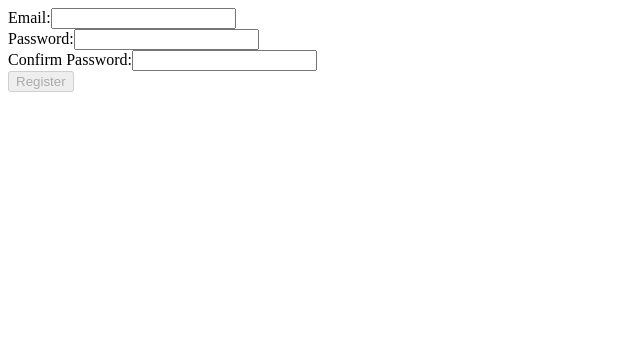
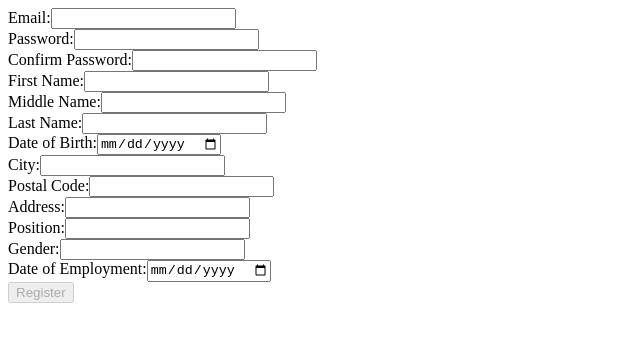
Before and after one commit to viktorcsanak/employee_ms, an Angular app in the folder frontend/: page /register in a window 1280 px wide. Shown: the top 342 px of the page, without its empty margins (0-640 px from the left). Built offline with nearby package versions, Linux system fonts and the light colour scheme.

Commit message:
Update user schema and register form

```diff
--- a/frontend/src/app/login/login.component.ts
+++ b/frontend/src/app/login/login.component.ts
@@ -2,7 +2,6 @@ import { Component } from '@angular/core';
 import { HttpClient, HttpErrorResponse } from '@angular/common/http';
 import { Router } from '@angular/router';
 import { NgForm } from '@angular/forms';
-import { environment } from './env';
 import { catchError, throwError } from 'rxjs';
 
 @Component({
@@ -24,7 +23,7 @@ export class LoginComponent {
         const { email, password } = loginForm.value;
         this.loginData.email = email;
         this.loginData.password = password;
-        this.http.post('api/auth/login', this.loginData).pipe(
+        this.http.post('/api/auth/login', this.loginData).pipe(
             catchError((error: HttpErrorResponse) => {
                 if (error.status == 401) {
                     return throwError('Invalid username or password');
--- a/frontend/src/app/register/register.component.html
+++ b/frontend/src/app/register/register.component.html
@@ -2,15 +2,56 @@
     <form (ngSubmit)="onSubmit(registerForm)" #registerForm="ngForm">
         <div class="form-group">
             <label for="email">Email:</label>
-            <input type="email" id="email" name="email" ngModel required email>
+            <input type="email" id="email" name="email" [(ngModel)]="registerData.email" required email>
         </div>
+        <p *ngIf="emailTakenError" class="error">{{ emailTakenError }}</p>
         <div class="form-group">
             <label for="password">Password:</label>
-            <input type="password" id="password" name="password" ngModel required minlength="6">
+            <input type="password" id="password" name="password" [(ngModel)]="registerData.password" required minlength="6">
         </div>
         <div class="form-group">
             <label for="confirmPassword">Confirm Password:</label>
-            <input type="password" id="confirmPassword" name="confirmPassword" ngModel required minlength="6">
+            <input type="password" id="confirmPassword" name="confirmPassword" [(ngModel)]="registerData.confirmPassword" required minlength="6">
+        </div>
+        <div class="form-group">
+            <label for="firstName">First Name:</label>
+            <input type="firstName" id="firstName" name="firstName" [(ngModel)]="registerData.firstName" required>
+        </div>
+        <div class="form-group">
+            <label for="MiddleName">Middle Name:</label>
+            <input type="MiddleName" id="MiddleName" name="MiddleName" [(ngModel)]="registerData.middleName">
+        </div>
+        <div class="form-group">
+            <label for="LastName">Last Name:</label>
+            <input type="LastName" id="LastName" name="LastName" [(ngModel)]="registerData.lastName" required>
+        </div>
+        <div class="form-group">
+            <label for="dateOfBirth">Date of Birth:</label>
+            <input type="date" id="dateOfBirth" name="dateOfBirth" [(ngModel)]="registerData.dateOfBirth" required>
+        </div>
+        <div class="form-group">
+            <label for="city">City:</label>
+            <input type="city" id="city" name="city" [(ngModel)]="registerData.placeOfResidence.city" required>
+        </div>
+        <div class="form-group">
+            <label for="postalCode">Postal Code:</label>
+            <input type="postalCode" id="postalCode" name="postalCode" [(ngModel)]="registerData.placeOfResidence.postalCode" required>
+        </div>
+        <div class="form-group">
+            <label for="address">Address:</label>
+            <input type="address" id="address" name="address" [(ngModel)]="registerData.placeOfResidence.address" required>
+        </div>
+        <div class="form-group">
+            <label for="position">Position:</label>
+            <input type="position" id="position" name="position" [(ngModel)]="registerData.position" required>
+        </div>
+        <div class="form-group">
+            <label for="gender">Gender:</label>
+            <input type="gender" id="gender" name="gender" [(ngModel)]="registerData.gender" required>
+        </div>
+        <div class="form-group">
+            <label for="startOfEmployment">Date of Employment:</label>
+            <input type="date" id="startOfEmployment" name="startOfEmployment" [(ngModel)]="registerData.startOfEmployment" >
         </div>
         <button type="submit" [disabled]="!registerForm.valid">Register</button>
     </form>
--- a/frontend/src/app/register/register.component.ts
+++ b/frontend/src/app/register/register.component.ts
@@ -1,7 +1,8 @@
 import { Component } from '@angular/core';
 import { NgForm } from '@angular/forms';
-import { HttpClient } from '@angular/common/http';
+import { HttpClient, HttpErrorResponse } from '@angular/common/http';
 import { Router } from '@angular/router';
+import { catchError, throwError } from 'rxjs';
 
 @Component({
   selector: 'app-register',
@@ -11,29 +12,51 @@ import { Router } from '@angular/router';
 export class RegisterComponent {
     constructor(private http: HttpClient, private router: Router) {}
 
-    registerData = {email: '', password: '', confirmPassword: ''};
+    registerData = {
+        email: '',
+        password: '',
+        confirmPassword: '',
+        firstName: '',
+        middleName: '',
+        lastName: '',
+        dateOfBirth: '',
+        placeOfResidence: {
+            city: '',
+            address: '',
+            postalCode: ''
+        },
+        position: '',
+        startOfEmployment: '',
+        gender: ''
+    };
+    emailTakenError: string | null = null;
 
     onSubmit(registerForm: NgForm) {
         if (!registerForm.valid) {
             console.log("Register data is invalid", registerForm.value);
             return;
         }
-        const { email, password, confirmPassword } = registerForm.value;
-        this.registerData.email = email;
-        this.registerData.password = password;
-        this.registerData.confirmPassword = confirmPassword;
 
-        if (password !== confirmPassword) {
+        if (this.registerData.password !== this.registerData.confirmPassword) {
             console.log("Confirm password and password do not match!");
             return;
         }
 
-        this.http.post('/api/auth/register', this.registerData)
-            .subscribe(response => {
+        this.http.post('/api/auth/register', this.registerData).pipe(
+            catchError((error: HttpErrorResponse) => {
+                if (error.status == 400) {
+                    return throwError('Employee with email is already registered!');
+                }
+                return throwError('An unknown error occured');
+            })
+        ).subscribe({
+            next: (response) => {
                 console.log('Register repsonse:', response);
-                this.router.navigate(['/']);
-            }, error => {
-                console.error('Register Error', error);
-            });
+                this.router.navigate(['/login']);
+            }, error: (errorMessage) => {
+                console.error('Register Error', errorMessage);
+                this.emailTakenError = errorMessage;
+            }
+        });
     }
 }
```
Also changed, not shown: 2 other files (tests, documents, lock files or other folders).
